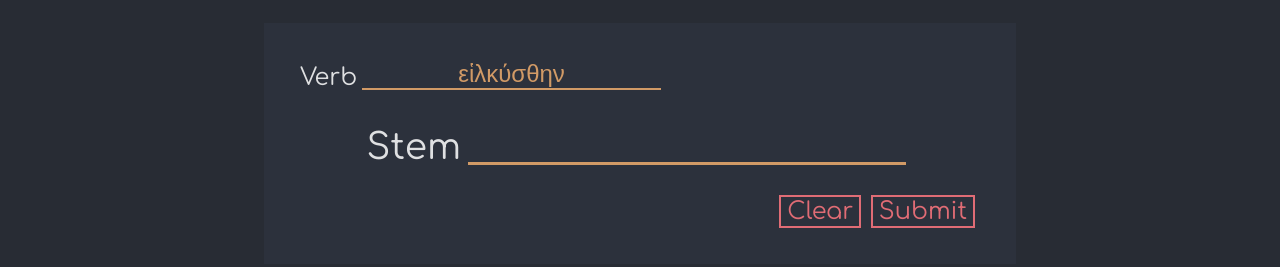
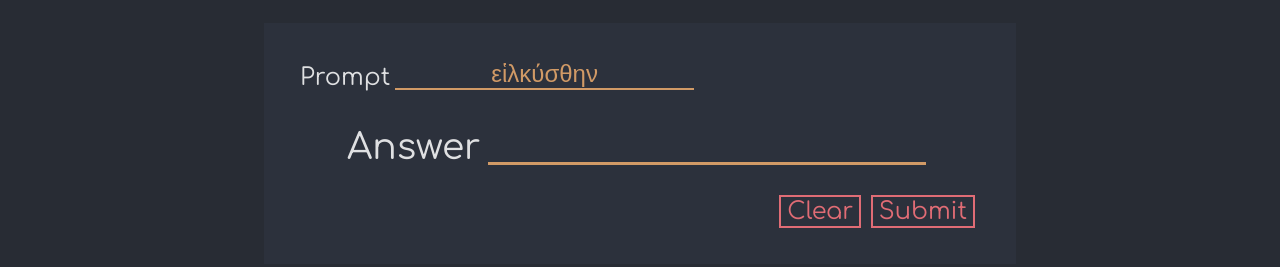
Before and after one commit to mattorchard/language-quiz, a Preact app: page / in a window 1280 px wide. Both pictures are taken after a click on the link "Quiz". Shown: the part 51-318 px from the top of the page. Built offline with nearby package versions, Linux system fonts and the light colour scheme.

Commit message:
Change wording on quiz form

```diff
--- a/client/components/QuizForm.css
+++ b/client/components/QuizForm.css
@@ -10,7 +10,7 @@
 .quiz-form__prompt {
   align-self: flex-start;
 }
-.quiz-form__stem {
+.quiz-form__answer {
   align-self: center;
   font-size: 150%;
 }
--- a/client/components/QuizForm.js
+++ b/client/components/QuizForm.js
@@ -17,11 +17,11 @@ const QuizForm = ({ prompt, onAnswer, disabled }) => {
   return (
     <form className="quiz-form" onSubmit={handleSubmit} onReset={handleReset}>
       <label className="quiz-form__prompt">
-        Verb
+        Prompt
         <input type="text" disabled value={prompt} />
       </label>
-      <label className="quiz-form__stem">
-        Stem
+      <label className="quiz-form__answer">
+        Answer
         <input
           type="text"
           value={draft}
```
